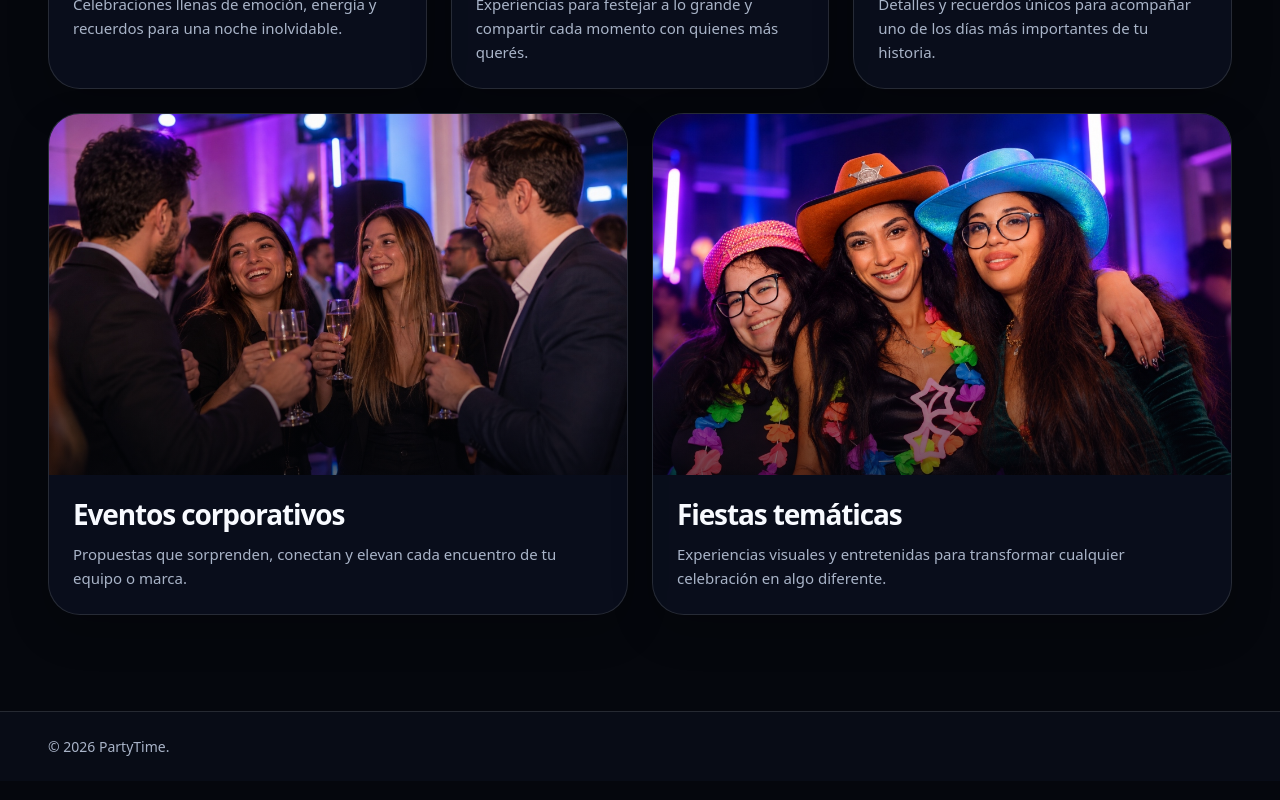
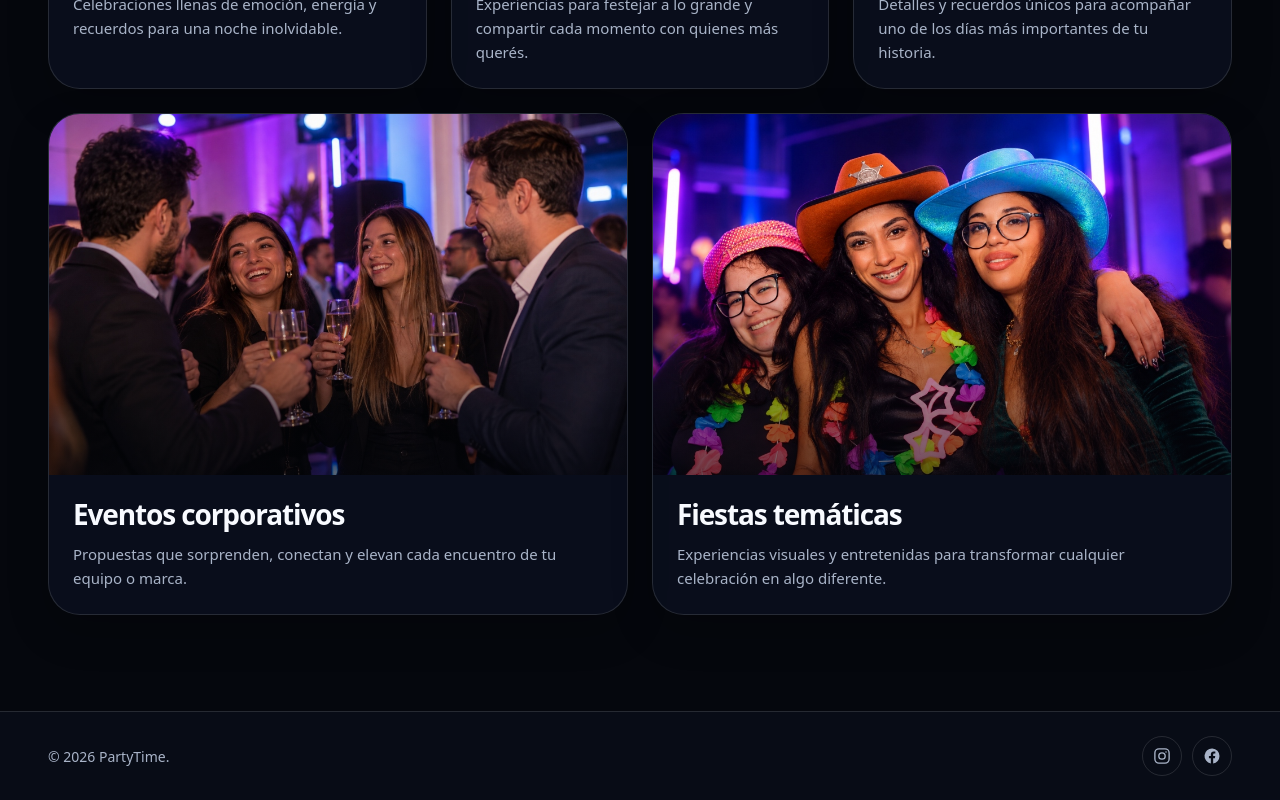
Before and after one commit to mocampo86/partytime-web, a React (Vite) app: page / in a window 1280 px wide. Shown: the part 3870-4670 px from the top of the page. Built offline with nearby package versions, Linux system fonts and the light colour scheme.

Commit message:
Acceso a redes sociales

```diff
--- /dev/null
+++ b/src/components/SocialIcon.tsx
@@ -0,0 +1,40 @@
+import type { SocialLinkId } from '../data/social-links';
+
+type SocialIconProps = {
+  id: SocialLinkId;
+  className?: string;
+};
+
+export function SocialIcon({ id, className }: SocialIconProps) {
+  if (id === 'facebook') {
+    return (
+      <svg
+        className={className}
+        viewBox="0 0 24 24"
+        fill="currentColor"
+        aria-hidden="true"
+        focusable="false"
+      >
+        <path d="M22 12a10 10 0 1 0-11.56 9.88v-6.99H7.9V12h2.54V9.8c0-2.5 1.49-3.89 3.77-3.89 1.09 0 2.23.2 2.23.2v2.45h-1.26c-1.24 0-1.63.77-1.63 1.56V12h2.78l-.44 2.9h-2.34v6.98A10 10 0 0 0 22 12Z" />
+      </svg>
+    );
+  }
+
+  return (
+    <svg
+      className={className}
+      viewBox="0 0 24 24"
+      fill="none"
+      stroke="currentColor"
+      strokeWidth="1.8"
+      strokeLinecap="round"
+      strokeLinejoin="round"
+      aria-hidden="true"
+      focusable="false"
+    >
+      <rect x="2.5" y="2.5" width="19" height="19" rx="5.5" />
+      <circle cx="12" cy="12" r="4.25" />
+      <circle cx="17.35" cy="6.65" r="1.05" fill="currentColor" stroke="none" />
+    </svg>
+  );
+}
--- /dev/null
+++ b/src/data/social-links.ts
@@ -0,0 +1,23 @@
+export type SocialLinkId = 'instagram' | 'facebook';
+
+export type SocialLink = {
+  id: SocialLinkId;
+  label: string;
+  displayName: string;
+  url: string;
+};
+
+export const socialLinks: readonly SocialLink[] = [
+  {
+    id: 'instagram',
+    label: 'Instagram',
+    displayName: '@ptimeuy',
+    url: 'https://www.instagram.com/ptimeuy',
+  },
+  {
+    id: 'facebook',
+    label: 'Facebook',
+    displayName: 'PTimeUY',
+    url: 'https://www.facebook.com/PTimeUY/',
+  },
+];
--- a/src/layouts/SiteLayout.tsx
+++ b/src/layouts/SiteLayout.tsx
@@ -1,6 +1,8 @@
 import type { ReactNode } from 'react';
 import { FloatingWhatsAppCta } from '../components/FloatingWhatsAppCta';
 import { SiteHeader } from '../components/SiteHeader';
+import { SocialIcon } from '../components/SocialIcon';
+import { socialLinks } from '../data/social-links';
 
 type SiteLayoutProps = {
   children: ReactNode;
@@ -21,6 +23,21 @@ export function SiteLayout({ children }: SiteLayoutProps) {
       <footer className="site-footer">
         <div className="site-footer__inner">
           <p>© {currentYear} PartyTime.</p>
+          <nav className="site-footer__social" aria-label="Redes sociales de PartyTime">
+            {socialLinks.map((link) => (
+              <a
+                key={link.id}
+                className="site-footer__social-link"
+                href={link.url}
+                target="_blank"
+                rel="noopener noreferrer"
+                aria-label={`${link.label} de PartyTime: ${link.displayName}`}
+              >
+                <SocialIcon id={link.id} className="site-footer__social-icon" />
+                <span className="visually-hidden">{link.label}</span>
+              </a>
+            ))}
+          </nav>
         </div>
       </footer>
       <FloatingWhatsAppCta />
--- a/src/pages/ContactPage.tsx
+++ b/src/pages/ContactPage.tsx
@@ -1,3 +1,5 @@
+import { SocialIcon } from '../components/SocialIcon';
+import { socialLinks } from '../data/social-links';
 import { getAvailabilityUrl } from '../utils/availability';
 import { getWhatsAppUrl } from '../utils/whatsapp';
 
@@ -65,6 +67,37 @@ export function ContactPage() {
           </a>
         </section>
       </div>
+
+      <section className="contact-social" aria-labelledby="contact-social-title">
+        <div className="contact-social__header">
+          <h2 id="contact-social-title">Seguinos y viví la experiencia PartyTime</h2>
+          <p>
+            Descubrí nuestros eventos, inspirate con nuevas ideas y conocé todo lo que podemos
+            crear para tu próxima celebración.
+          </p>
+        </div>
+        <div className="contact-social__links">
+          {socialLinks.map((link) => (
+            <a
+              key={link.id}
+              className="contact-social-card"
+              href={link.url}
+              target="_blank"
+              rel="noopener noreferrer"
+              aria-label={`${link.label} de PartyTime: ${link.displayName}`}
+            >
+              <SocialIcon id={link.id} className="contact-social-card__icon" />
+              <span className="contact-social-card__content">
+                <span className="contact-social-card__name">{link.label}</span>
+                <span className="contact-social-card__handle">{link.displayName}</span>
+              </span>
+              <span className="contact-social-card__arrow" aria-hidden="true">
+                →
+              </span>
+            </a>
+          ))}
+        </div>
+      </section>
     </section>
   );
 }
--- a/src/styles/global.css
+++ b/src/styles/global.css
@@ -1686,6 +1686,11 @@ a {
 }
 
 .site-footer__inner {
+  display: flex;
+  align-items: center;
+  justify-content: space-between;
+  flex-wrap: wrap;
+  gap: 0.875rem;
   width: min(100% - 2rem, var(--content-width));
   margin-inline: auto;
   padding-block: 1.5rem;
@@ -1695,6 +1700,37 @@ a {
   margin: 0;
   color: var(--color-text-muted);
   font-size: 0.875rem;
+}
+
+.site-footer__social {
+  display: flex;
+  align-items: center;
+  gap: 0.625rem;
+}
+
+.site-footer__social-link {
+  display: inline-grid;
+  width: 2.5rem;
+  height: 2.5rem;
+  place-items: center;
+  border: var(--border-subtle);
+  border-radius: 50%;
+  color: var(--color-text-muted);
+  transition:
+    color 160ms ease,
+    border-color 160ms ease,
+    transform 160ms ease;
+}
+
+.site-footer__social-link:hover {
+  border-color: rgb(var(--color-primary-rgb) / 58%);
+  color: var(--color-primary);
+  transform: translateY(-0.125rem);
+}
+
+.site-footer__social-icon {
+  width: 1.125rem;
+  height: 1.125rem;
 }
 
 .whatsapp-cta {
@@ -2485,6 +2521,93 @@ a {
   }
 }
 
+.contact-social {
+  margin-top: clamp(2rem, 6vw, 3.5rem);
+}
+
+.contact-social__header h2 {
+  margin: 0 0 0.75rem;
+  font-size: clamp(1.5rem, 4.5vw, 2.25rem);
+  letter-spacing: -0.04em;
+  line-height: 1.08;
+}
+
+.contact-social__header p {
+  max-width: 42rem;
+  margin: 0;
+  color: var(--color-text-muted);
+  line-height: 1.6;
+}
+
+.contact-social__links {
+  display: grid;
+  grid-template-columns: repeat(auto-fit, minmax(min(100%, 15rem), 1fr));
+  gap: 1rem;
+  margin-top: 1.5rem;
+}
+
+.contact-social-card {
+  display: flex;
+  align-items: center;
+  gap: 1rem;
+  padding: 1.125rem 1.25rem;
+  border: var(--border-subtle);
+  border-radius: var(--radius-large);
+  background: rgb(var(--color-surface-rgb) / 74%);
+  color: var(--color-text);
+  text-decoration: none;
+  transition:
+    border-color 160ms ease,
+    background-color 160ms ease,
+    transform 160ms ease;
+}
+
+.contact-social-card:hover {
+  border-color: rgb(var(--color-primary-rgb) / 58%);
+  background: rgb(var(--color-surface-elevated-rgb) / 68%);
+  transform: translateY(-0.125rem);
+}
+
+.contact-social-card__icon {
+  flex-shrink: 0;
+  width: 2.25rem;
+  height: 2.25rem;
+  padding: 0.5rem;
+  border: var(--border-subtle);
+  border-radius: 50%;
+  color: var(--color-primary);
+  box-sizing: border-box;
+}
+
+.contact-social-card__content {
+  display: grid;
+  min-width: 0;
+  gap: 0.125rem;
+}
+
+.contact-social-card__name {
+  font-weight: 800;
+}
+
+.contact-social-card__handle {
+  color: var(--color-text-muted);
+  font-size: 0.875rem;
+}
+
+.contact-social-card__arrow {
+  margin-left: auto;
+  color: var(--color-text-muted);
+  font-weight: 800;
+  transition:
+    color 160ms ease,
+    transform 160ms ease;
+}
+
+.contact-social-card:hover .contact-social-card__arrow {
+  color: var(--color-primary);
+  transform: translateX(0.25rem);
+}
+
 @media (prefers-reduced-motion: reduce) {
   html {
     scroll-behavior: auto;
```
